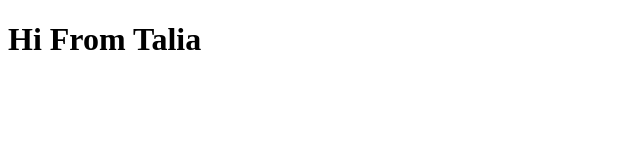
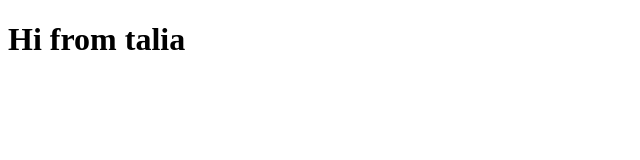
Before and after one commit to notsydneylloyd/waylandgwc.github.io, a plain HTML site: page team/talia.html in a window 1280 px wide. Shown: the whole page, without its empty margins (0-640 px from the left). Drawn offline with Linux system fonts and the light colour scheme.

Commit message:
Update talia.html

```diff
--- a/team/talia.html
+++ b/team/talia.html
@@ -4,6 +4,6 @@
 		<title>Sample</title>
 	</head>
 	<body>
-		<h1 style="font-family: Times New Roman">Hi From Talia</h1>
+		<h1 style="font-family: Times New Roman">Hi from talia</h1>
 	</body>
 </html>
```
